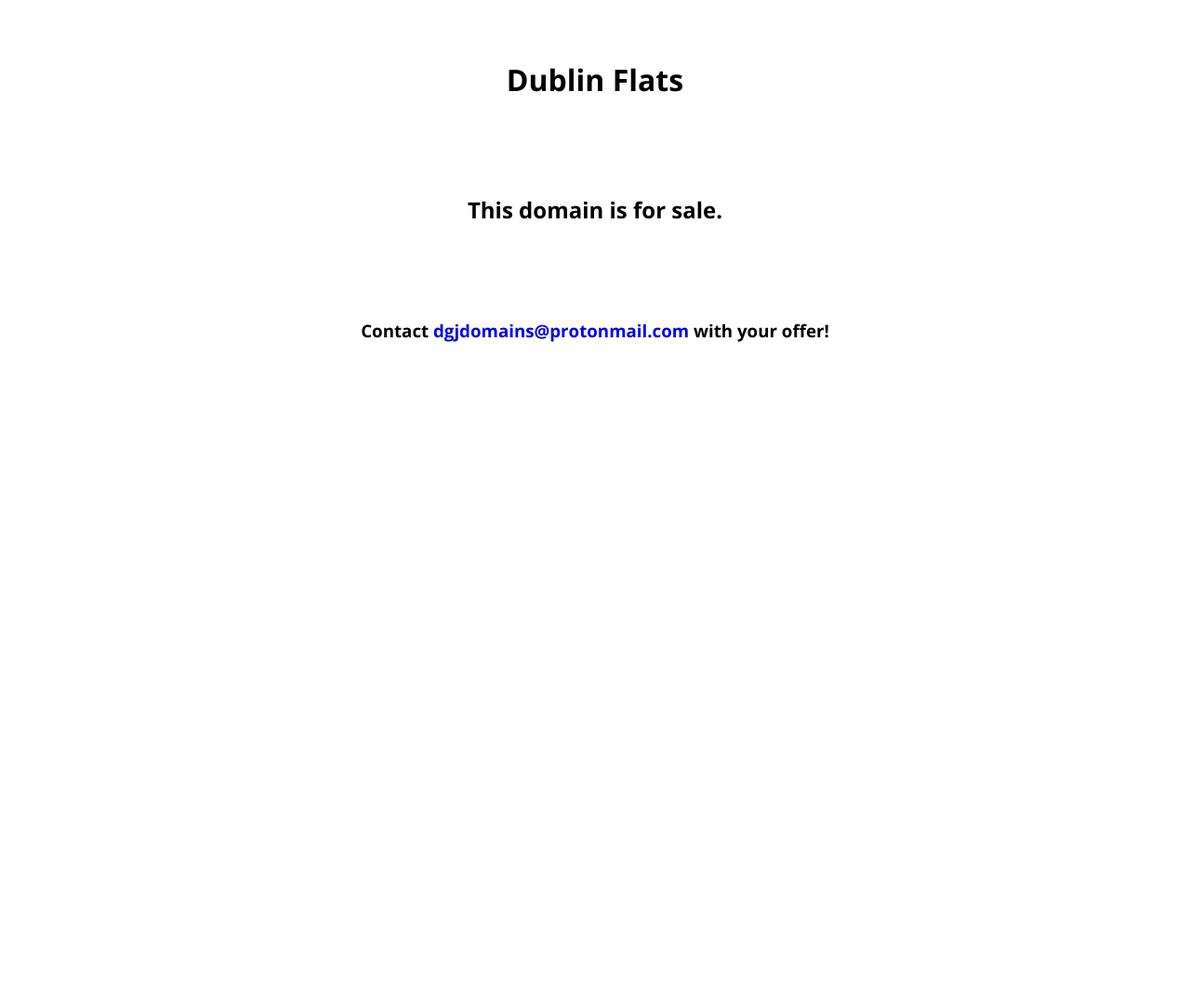
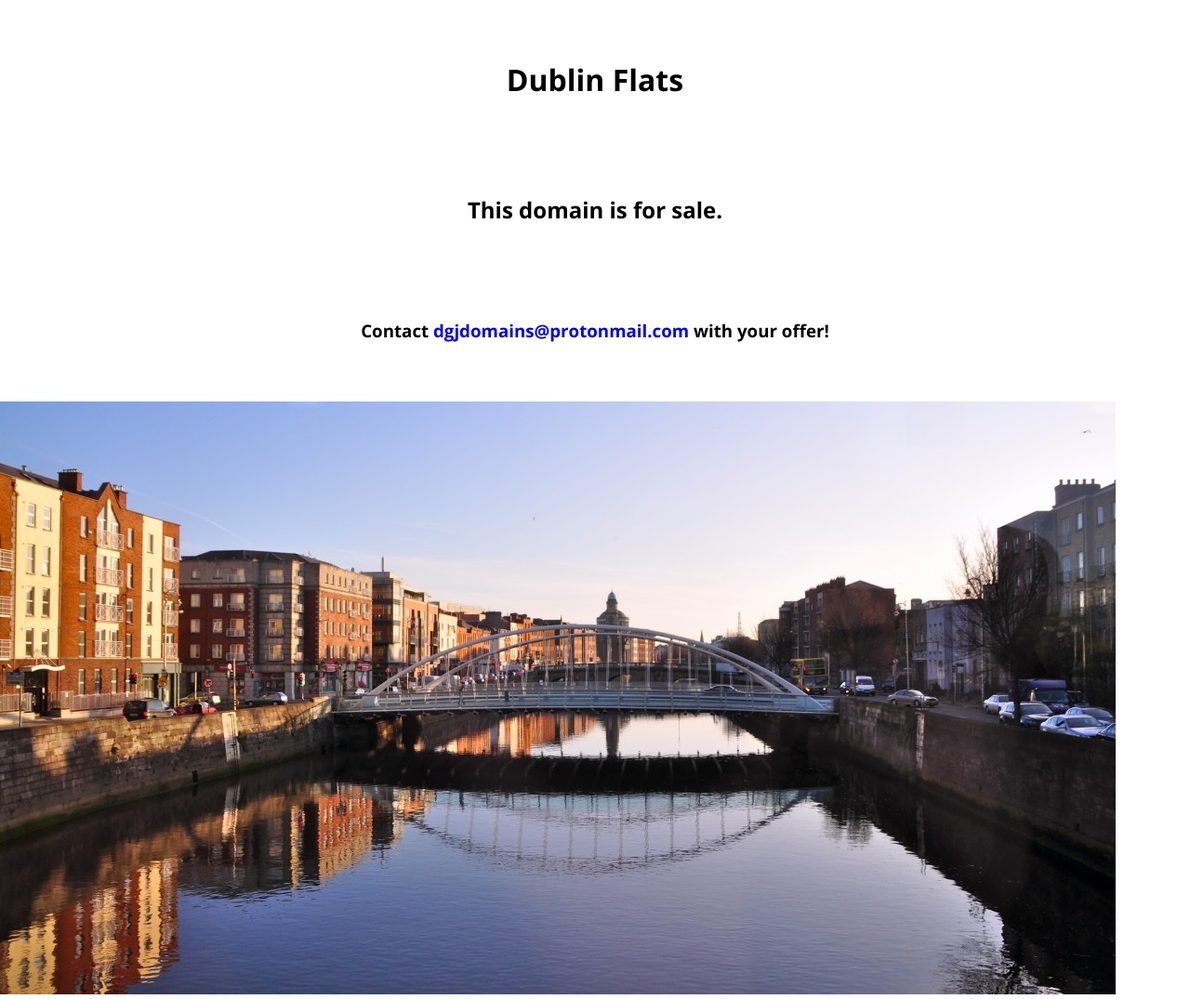
Before and after one commit to Bluffer1997/dublinflats, a plain HTML site: page index.html in a window 1280 px wide. Shown: the whole page at 93% size. Before the commit the page ends 800 px from the top, so only its background shows below. Drawn offline with nearby package versions, Linux system fonts and the light colour scheme.

Commit message:
image added

```diff
--- a/index.html
+++ b/index.html
@@ -13,5 +13,9 @@
         <h2>This domain is for sale.</h2>
         <h3>Contact <a href="mailto:dgjdomains@protonmail.com">dgjdomains@protonmail.com</a> with your offer!</h3>
     </div>
+
+    <div class="image">
+        <img src="images/dublin_ireland_bridge_city.jpg" alt="">
+    </div>
     </body>
 </html>
```
Also changed, not shown: images/dublin_ireland_bridge_city.jpg (added).
